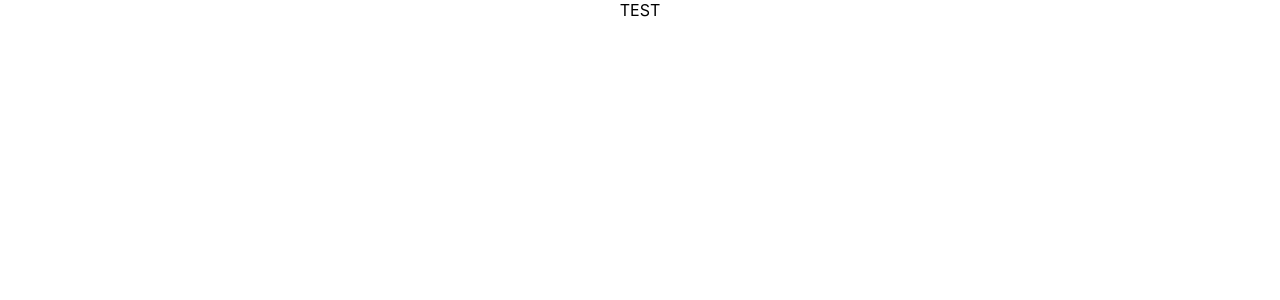
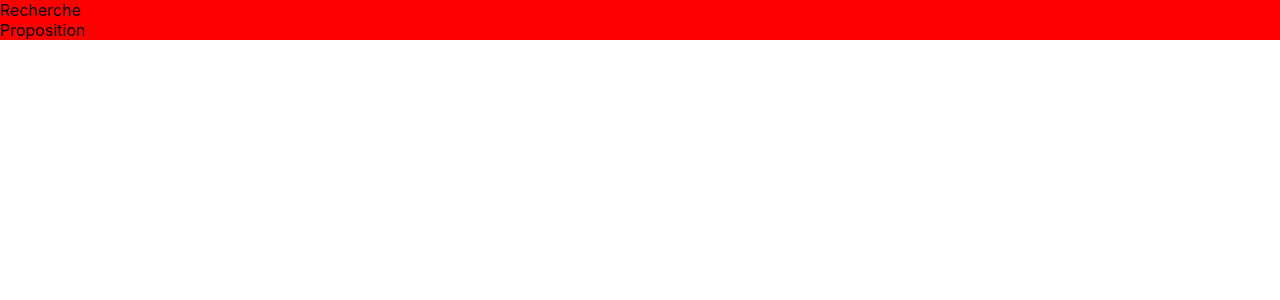
Before and after one commit to SalemDrenay/hackathon2, a React (Create React App) app in the folder glitchteam-app/: page /home in a window 1280 px wide. Shown: the top 300 px of the page. Built offline with nearby package versions, Linux system fonts and the light colour scheme.

Commit message:
css files added, first route made

```diff
--- a/glitchteam-app/package.json
+++ b/glitchteam-app/package.json
@@ -6,6 +6,7 @@
     "@testing-library/jest-dom": "^5.11.9",
     "@testing-library/react": "^11.2.3",
     "@testing-library/user-event": "^12.6.0",
+    "husky": "^4.3.7",
     "react": "^17.0.1",
     "react-dom": "^17.0.1",
     "react-router-dom": "^5.2.0",
--- a/glitchteam-app/src/App.jsx
+++ b/glitchteam-app/src/App.jsx
@@ -1,7 +1,23 @@
 import "./App.css";
+import {
+  BrowserRouter as Router,
+  Switch,
+  Route,
+} from "react-router-dom";
+import Home from "./components/Home";
 
 function App() {
-  return <div className='App'>TEST</div>;
+  return  (
+    <Router>
+      <div>
+        <Switch>
+          <Route exact path="/home">
+            <Home />
+          </Route>
+        </Switch>
+      </div>
+    </Router>
+  );
 }
 
 export default App;
--- /dev/null
+++ b/glitchteam-app/src/assets/css/Home.css
@@ -0,0 +1,3 @@
+.home-page {
+    background-color: red;
+}
--- /dev/null
+++ b/glitchteam-app/src/assets/css/global.css
@@ -0,0 +1,19 @@
+:root {
+    --spacing: 8px;
+}
+
+* {
+    margin: 0;
+    padding: 0;
+}
+
+html,
+body,
+#root {
+    height: 100%;
+}
+
+#root {
+    display: flex;
+    flex-direction: column;
+}
--- /dev/null
+++ b/glitchteam-app/src/assets/css/styles.css
@@ -0,0 +1,2 @@
+@import './global.css';
+@import './Home.css';
--- /dev/null
+++ b/glitchteam-app/src/components/Home.jsx
@@ -0,0 +1,19 @@
+import React from 'react';
+import '../assets/css/styles.css';
+
+function Home() {
+    return (
+        <div className="home-page">
+            <div className="home-topbar">
+                <div className="home-topbar-looking">
+                    <p>Recherche</p>
+                </div>
+                <div className="home-topbar-transmit">
+                    <p>Proposition</p>
+                </div>
+            </div>
+        </div>
+    )
+}
+
+export default Home;
```
Also changed, not shown: glitchteam-app/src/components/LookingFor.jsx (added, +9 -0 lines), glitchteam-app/src/components/Transmit.jsx (added, +10 -0 lines), 2 other files (tests, documents, lock files or other folders).
